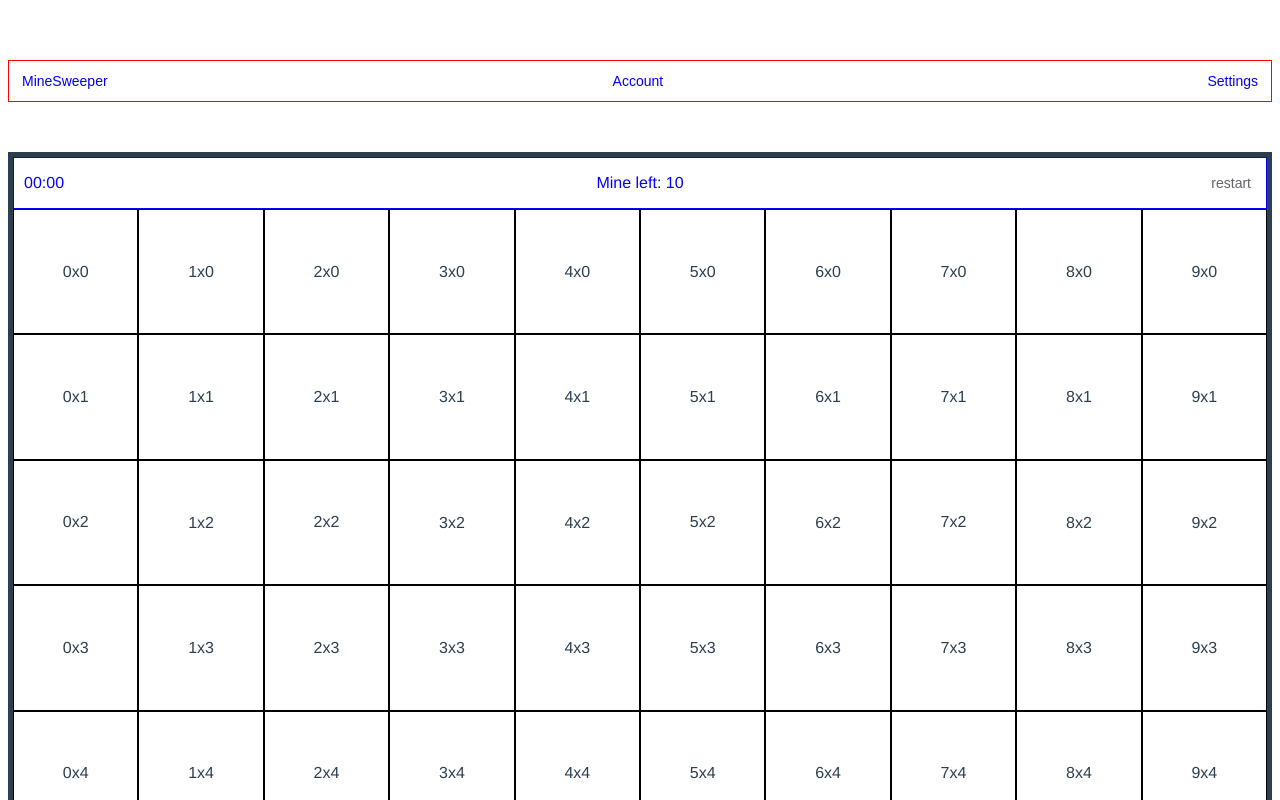
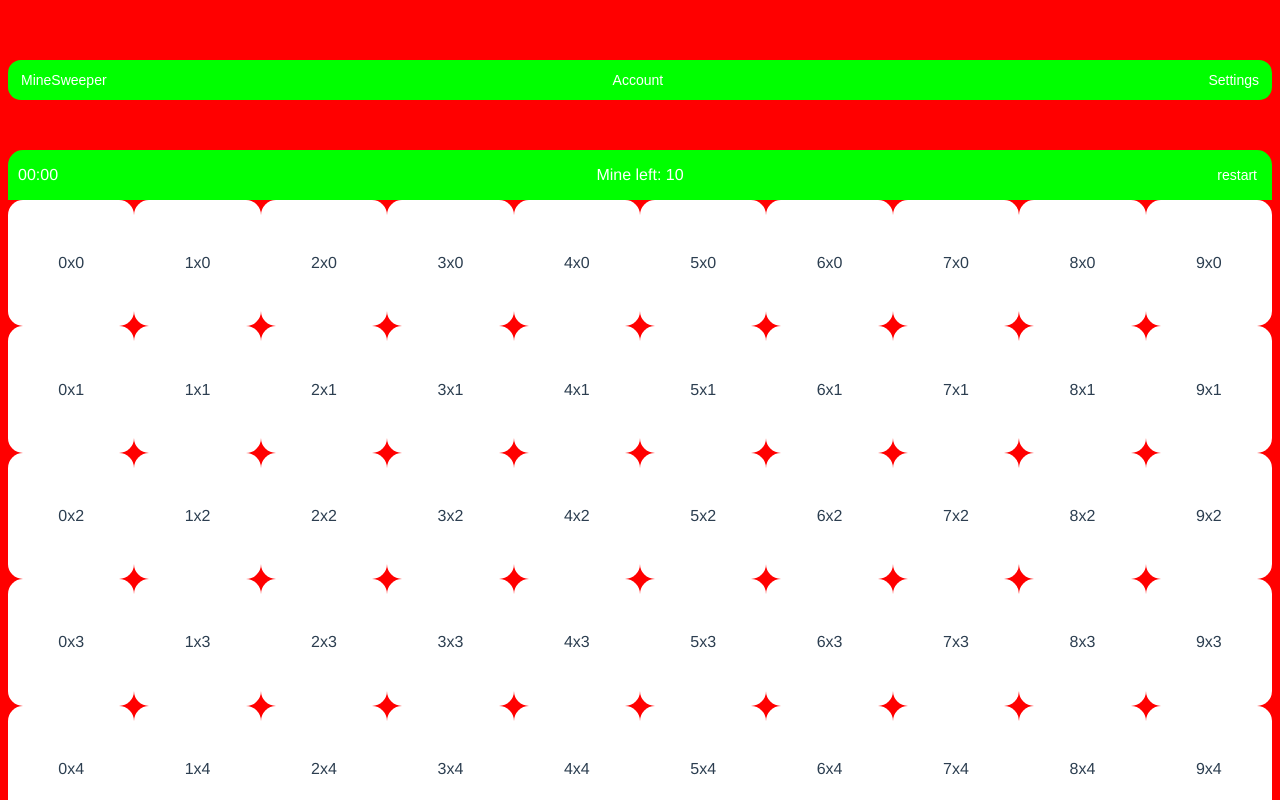
Before and after one commit to ruchlejs/mine_sweeper, a Vue app: page / in a window 1280 px wide. Shown: the top 800 px of the page. Built offline with nearby package versions, Linux system fonts and the light colour scheme.

Commit message:
management of the different configuration

```diff
--- a/src/App.vue
+++ b/src/App.vue
@@ -15,7 +15,7 @@ export default {
 :root {
   --primary-color: #ff0000;
   --secondary-color: #00ff00;
-  --tertiary-color: #0000FF;
+  --tertiary-color: #ffffff;
 }
 
 #app {
@@ -26,4 +26,9 @@ export default {
   color: #2c3e50;
   margin-top: 60px;
 }
+
+html,
+body {
+  background-color: var(--primary-color);
+}
 </style>
--- a/src/components/FlagImage.vue
+++ b/src/components/FlagImage.vue
@@ -1,5 +1,5 @@
 <template>
-    <img class="flag" alt="test right click" src="../assets/flag.webp">
+    <img class="flag" alt="this is a flag" src="../assets/flag.webp">
 </template>
 
 <script>
@@ -8,3 +8,9 @@ export default {
 }
 
 </script>
+
+<style>
+.flag {
+    border-radius: 15px;
+}
+</style>
--- a/src/components/GameConteneur.vue
+++ b/src/components/GameConteneur.vue
@@ -7,7 +7,7 @@
             <p id="Mine-left">
                 Mine left: {{ mine_left }}
             </p>
-            <el-button text @click="restartGame()">restart</el-button>
+            <el-button class="button" text @click="restartGame()"><span id="restart">restart</span></el-button>
         </div>
         <GameGrid ref="GameGridRef" :size="size" :initialMineCount="initialMineCount" :mine_left="mine_left"
             @start-timer="startTimer" @mine-plus="increseadMineLeft" @mine-minus="decreseadMineLeft" @victory="victory"
@@ -22,7 +22,6 @@
     </select>
 
 
-    <el-button @click="dialogVictoryVisible = true">victoire</el-button>
     <el-dialog v-model="dialogVictoryVisible" title="Congratulation!" width="500">
         <span>You won in {{ formattedTime }}</span>
         <template #footer>
@@ -34,7 +33,7 @@
             </div>
         </template>
     </el-dialog>
-    <el-button @click="dialogLooseVisible = true">loose</el-button>
+
     <el-dialog v-model="dialogLooseVisible" title="Game Over" width="500">
         <span>You lost. Do you want to try again?</span>
         <template #footer>
@@ -45,15 +44,8 @@
                 </el-button>
             </div>
 
-
         </template>
     </el-dialog>
-    <button>
-        <router-link to="./settings">
-            test
-        </router-link>
-    </button>
-
 </template>
 
 <script>
@@ -158,20 +150,25 @@ export default {
 
 <style scoped>
 .game-container {
-    border: 5px solid;
+    /* border: 1px solid; */
+    border-radius: 15px;
+    background-color: var(--primary-color);
 }
 
 .gameBar {
     display: flex;
     justify-content: space-between;
     align-items: center;
-    color: blue;
-    border: 1px solid;
+
+    color: var(--tertiary-color);
+    /* border: 1px solid; */
+    border-top-left-radius: 15px;
+    border-top-right-radius: 15px;
+    background-color: var(--secondary-color)
 }
 
 
 .game {
-    color: purple;
     border: 1px solid;
     margin-top: 0px;
 }
@@ -191,9 +188,18 @@ export default {
     height: 40px;
 }
 
-.cell {
-    width: 40px;
-    height: 40px;
-    border: 10px solid black;
+.button {
+    color: var(--tertiary-color)
+}
+
+.button:hover {
+    color: var(--tertiary-color);
+    /* Changer la couleur du texte au survol */
+    background-color: var(--secondary-color);
+    /* Changer la couleur de fond au survol */
+}
+
+#restart {
+    color: var(--tertiary-color)
 }
 </style>
--- a/src/components/GameGrid.vue
+++ b/src/components/GameGrid.vue
@@ -1,7 +1,8 @@
 <template>
     <div class="game-grid" :style="{ gridTemplateColumns: `repeat(${size}, 1fr)` }">
         <div v-for="(row, rowIndex) in grid" :key="rowIndex" class="grid-row">
-            <div v-for="(col, colIndex) in row" :key="colIndex" class="grid-col" @click="cellReveal(rowIndex, colIndex)"
+            <div v-for="(col, colIndex) in row" :key="colIndex" class="grid-col"
+                :class="classIfReveal(rowIndex, colIndex)" @click="cellReveal(rowIndex, colIndex)"
                 @contextmenu="putFlag(rowIndex, colIndex)">
                 <FlagImage v-if="cellContent(rowIndex, colIndex) === 'flag'"
                     :style="{ height: '100%', width: '100%' }" />
@@ -227,6 +228,10 @@ export default {
             else {
                 console.log("some flag are missplaced")
             }
+        },
+
+        classIfReveal(row, col) {
+            return { 'revealed': this.grid[row][col].revealed }
         }
 
     }
@@ -244,13 +249,18 @@ export default {
 
 .grid-col {
     aspect-ratio: 1;
-    /* width: 40px;*/
-    /* height: 40px; */
-    border: 1px solid black;
-
     display: flex;
     align-items: center;
     justify-content: center;
     cursor: pointer;
+
+    border-radius: 15px;
+    background-color: var(--tertiary-color)
+}
+
+.revealed {
+    color: var(--tertiary-color);
+    border: 1px solid var(--tertiary-color);
+    background-color: var(--primary-color);
 }
 </style>
--- a/src/components/MainBanner.vue
+++ b/src/components/MainBanner.vue
@@ -21,10 +21,12 @@ export default {
     display: flex;
     justify-content: space-between;
     align-items: center;
-    color: red;
-    border: 1px solid;
     padding: 10px;
     margin-bottom: 50px;
+    border-radius: 13px;
+
+    /* border: 1px solid; */
+    background-color: var(--secondary-color);
 }
 
 #account {
@@ -35,5 +37,7 @@ export default {
 
 .link {
     text-decoration: none;
+
+    color: var(--tertiary-color);
 }
 </style>
--- a/src/components/MineImage.vue
+++ b/src/components/MineImage.vue
@@ -1,5 +1,5 @@
 <template>
-    <img class="flag" alt="test right click" src="../assets/mine.webp">
+    <img class="mine" alt="this is a mine" src="../assets/mine.webp">
 </template>
 
 <script>
@@ -8,3 +8,9 @@ export default {
 }
 
 </script>
+
+<style>
+.mine {
+    border-radius: 15px;
+}
+</style>
--- a/src/pages/MainPage.vue
+++ b/src/pages/MainPage.vue
@@ -1,7 +1,10 @@
 <template>
-    <MainBanner />
-    <GameConteneur />
-    <GameGrid />
+    <div id="main">
+
+        <MainBanner />
+        <GameConteneur />
+        <GameGrid />
+    </div>
 </template>
 
 <script>
@@ -17,3 +20,5 @@ export default {
     }
 }
 </script>
+
+<style scoped></style>
--- a/src/pages/SettingsPage.vue
+++ b/src/pages/SettingsPage.vue
@@ -37,6 +37,7 @@ export default {
                 { name: 'light', colors: ['#ffffff', '#3498db', '#000000'] },
                 { name: 'dark', colors: ['#2c3e50', '#34495e', '#ecf0f1'] },
                 { name: 'purple', colors: ['#9b59b6', '#8e44ad', '#ffffff'] },
+                { name: 'dark red', colors: ['#000000', '#333131', '#ff0000'] }
             ],
         };
     },
```
